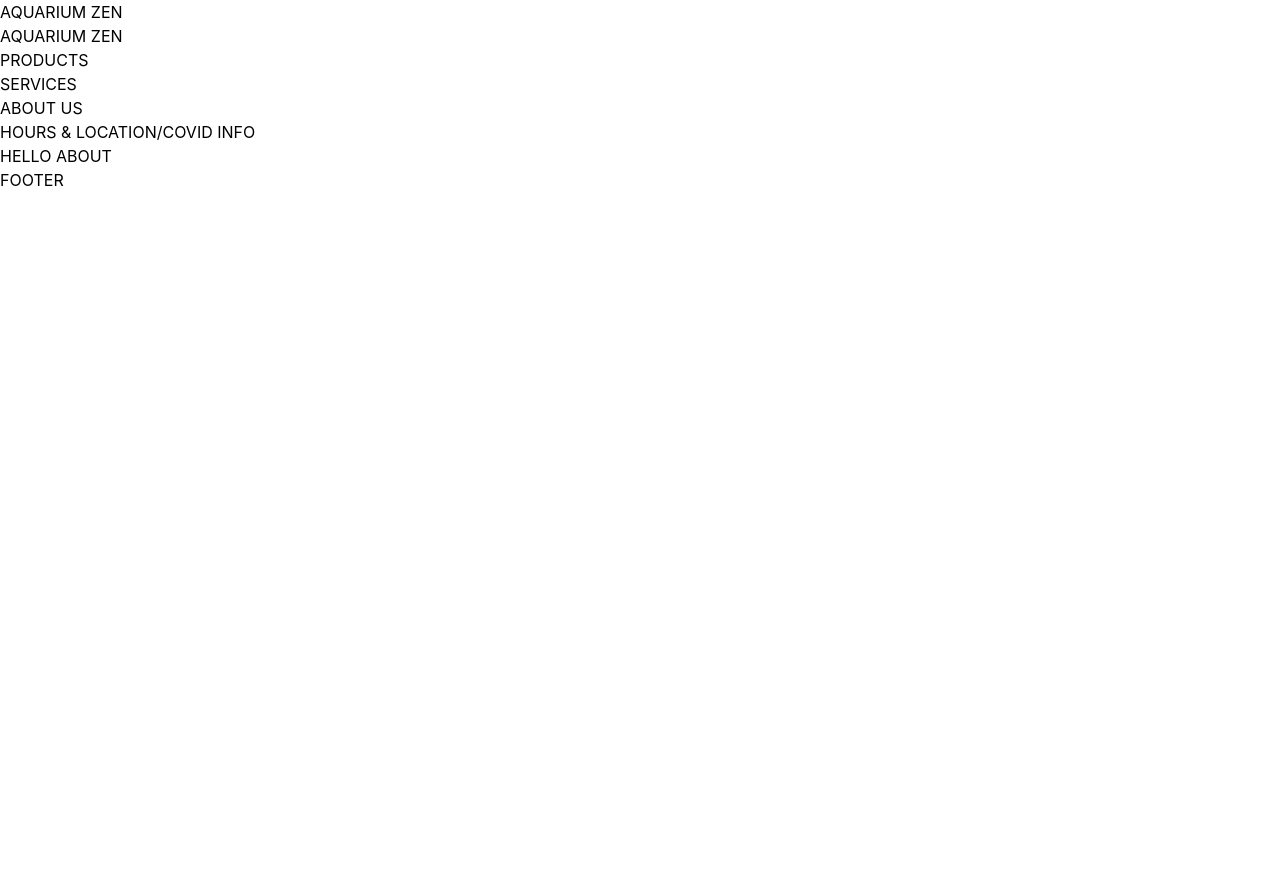
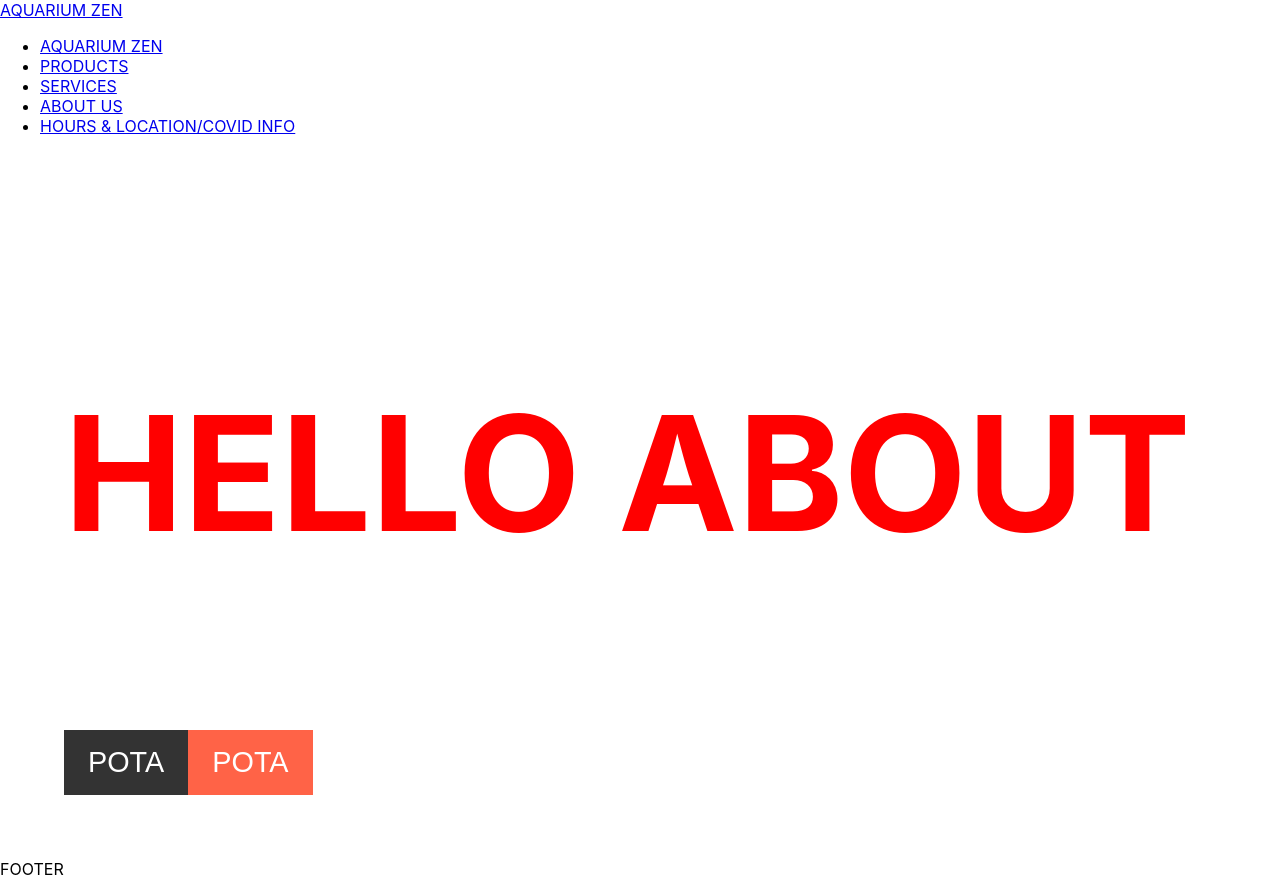
Before and after one commit to INOCcent-afk/aquariumZEN, a React (Create React App) app: page /about in a window 1280 px wide. Before the commit the page ends 800 px from the top, so only its background shows below. Built offline with nearby package versions, Linux system fonts and the light colour scheme.

Commit message:
convert tailwind to styled components

```diff
--- a/craco.config.js
+++ /dev/null
@@ -1,7 +0,0 @@
-module.exports = {
-  style: {
-    postcss: {
-      plugins: [require("tailwindcss"), require("autoprefixer")],
-    },
-  },
-};
--- a/src/App.tsx
+++ b/src/App.tsx
@@ -7,11 +7,19 @@
 import About from "./pages/About";
 import Services from "./pages/Services";
 import Product from "./pages/Product";
+import styled from "styled-components";
 
-function App() {
+const BodyContentInner = styled.section`
+  display: flex;
+  flex-direction: column;
+  max-width: 1700px;
+  margin: auto;
+`;
+
+const App: React.FC = () => {
   return (
     <>
-      <div className="body-content-inner">
+      <BodyContentInner>
         <Nav />
         <div className="">
           <Switch>
@@ -23,9 +31,9 @@
           </Switch>
         </div>
         <Footer />
-      </div>
+      </BodyContentInner>
     </>
   );
-}
+};
 
 export default App;
--- /dev/null
+++ b/src/Components/common/Button.tsx
@@ -0,0 +1,15 @@
+import styled from "styled-components";
+
+export const Button = styled.button`
+  padding: 1rem 1.5rem;
+  font-size: 1.8rem;
+  color: #fff;
+  outline: none;
+  border: none;
+  background-color: #333;
+`;
+
+export const TomatoButton = styled(Button)`
+  background-color: tomato;
+  color: #fff;
+`;
--- a/src/index.css
+++ b/src/index.css
@@ -1,7 +1,3 @@
-@tailwind base;
-@tailwind components;
-@tailwind utilities;
-
 body {
   margin: 0;
   font-family: -apple-system, BlinkMacSystemFont, "Segoe UI", "Roboto", "Oxygen",
@@ -17,6 +13,5 @@
 }
 
 .body-content-inner {
-  @apply flex-col m-auto;
   max-width: 1700px;
 }
--- a/src/pages/About.tsx
+++ b/src/pages/About.tsx
@@ -1,11 +1,25 @@
 import React from "react";
+import styled from "styled-components";
+import { Button, TomatoButton } from "../Components/common/Button";
 
 const About: React.FC = () => {
   return (
-    <div>
-      <h1>HELLO ABOUT</h1>
-    </div>
+    <Section>
+      <Title>HELLO ABOUT</Title>
+      <Button>POTA</Button>
+      <TomatoButton>POTA</TomatoButton>
+    </Section>
   );
 };
 
 export default About;
+
+const Title = styled.h1`
+  color: red;
+  font-size: 10rem;
+`;
+
+const Section = styled.section`
+  padding: 2rem;
+  margin: 2rem;
+`;
--- a/tailwind.config.js
+++ /dev/null
@@ -1,11 +0,0 @@
-module.exports = {
-  purge: ["./src/**/*.{js,jsx,ts,tsx}", "./public/index.html"],
-  darkMode: false,
-  theme: {
-    extend: {},
-  },
-  variants: {
-    extend: {},
-  },
-  plugins: [],
-};
```
Also changed, not shown: package.json (+5 -3 lines), 1 other file (tests, documents, lock files or other folders).
